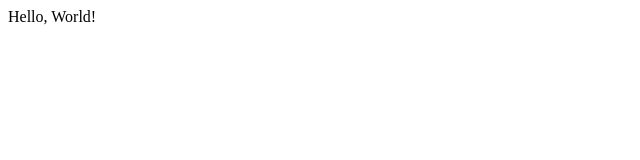
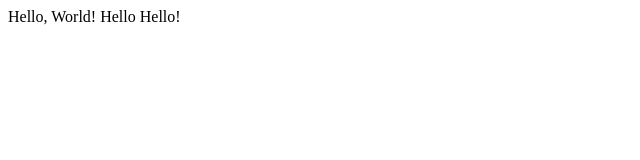
Before and after one commit to maine152/Lecture0, a plain HTML site: page hello.html in a window 1280 px wide. Shown: the whole page, without its empty margins (0-640 px from the left). Drawn offline with Linux system fonts and the light colour scheme.

Commit message:
Update hello.html

```diff
--- a/hello.html
+++ b/hello.html
@@ -4,6 +4,6 @@
         <title>Welcome to my Webpage!</title>
     </head>
 <body>
-    Hello, World!
+    Hello, World! Hello Hello!
     </body>
 </html>
```
